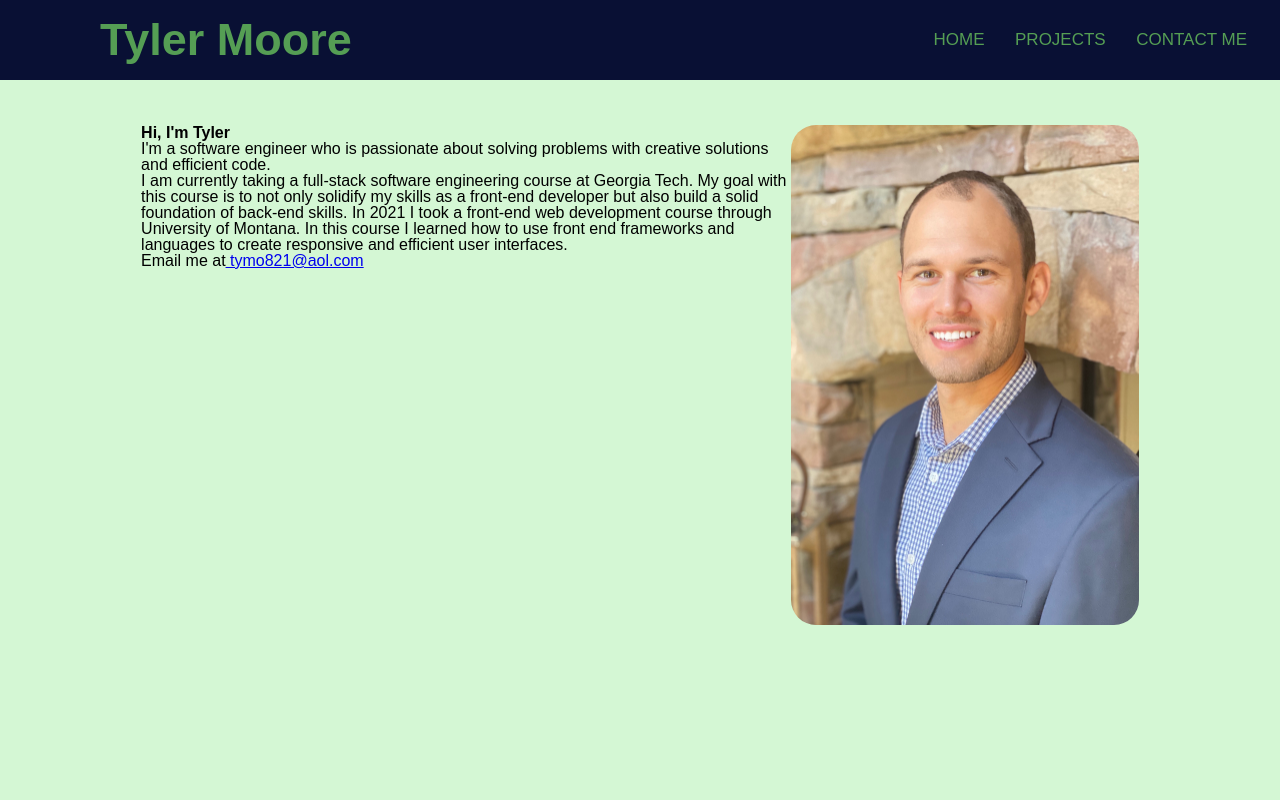
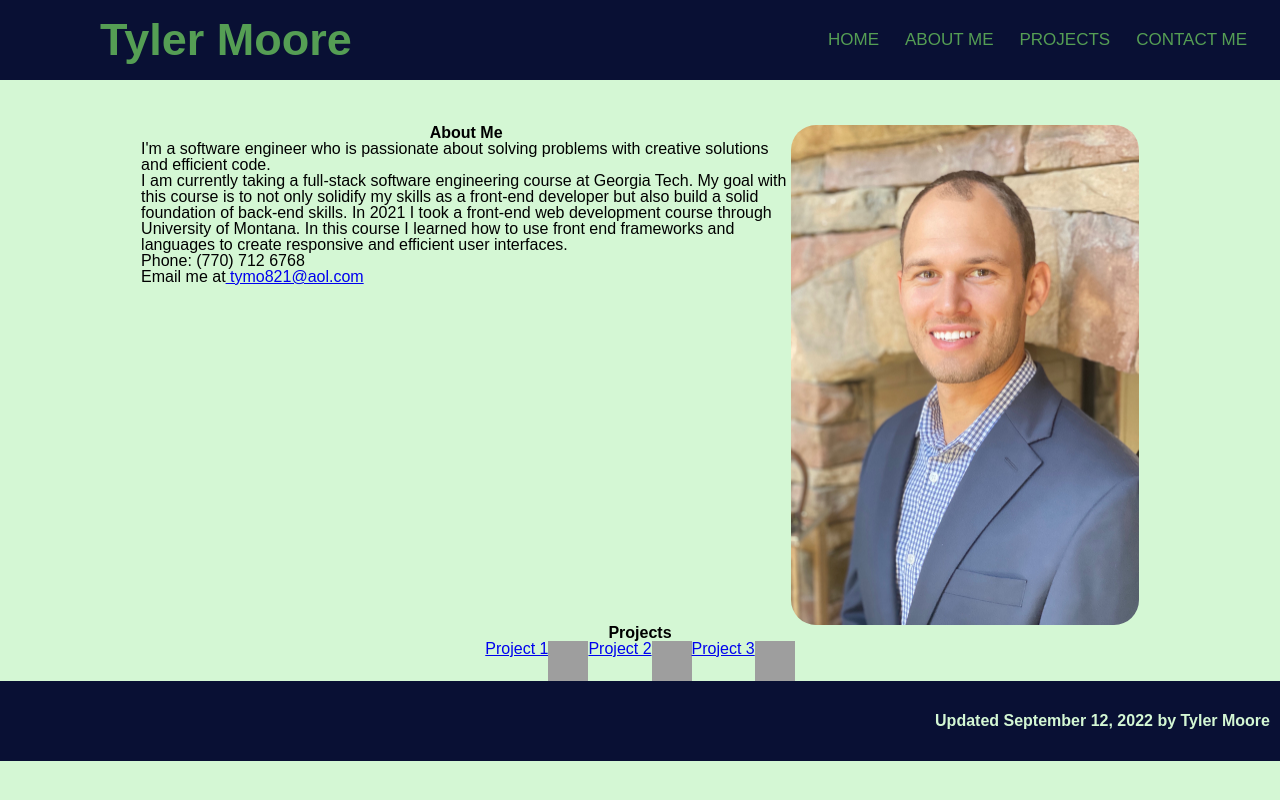
Before and after one commit to Tymo821/personal-portfolio, a plain HTML site: page index.html in a window 1280 px wide. Drawn offline with Linux system fonts and the light colour scheme; grey boxes are pictures that could not be loaded.

Commit message:
updated projects section in html and css files

```diff
--- a/index.html
+++ b/index.html
@@ -10,6 +10,7 @@
     <title>Tyler Moore's Professional Portfolio</title>
 </head>
 <body>
+
     <nav>
         <input type="checkbox" id="check">
         <label for="check" class="checkbtn">
@@ -18,23 +19,41 @@
         <label class="logo">Tyler Moore</label>
         <ul>
             <li><a href="index.html">Home</a></li>
-            <li><a href="#">Projects</a></li>
-            <li><a href="contact.html">Contact Me</a></li>
+            <li><a href="#about-me">About Me</a></li>
+            <li><a href="#projects">Projects</a></li>
+            <li><a href="#contact">Contact Me</a></li>
         </ul>
     </nav>
 
     <div class="spacer"></div>
-        <div class="content-box">
-            <section class="container-width">
-                <h1>Hi, I'm Tyler</h1>
-                <p class="">I'm a software engineer who is passionate about solving problems with creative solutions and efficient code. </p>
-                <p class="main-font">I am currently taking a full-stack software engineering course at Georgia Tech. My goal with this course is to not only solidify my skills as a front-end developer but also build a solid foundation of back-end skills. In 2021 I took a front-end web development course through University of Montana. In this course I learned how to use front end frameworks and languages to create responsive and efficient user interfaces.</p>
-                <p class="">Email me at<a href="mailto: tymo821@aol.com" class=""> tymo821@aol.com</a></p>
-            </section>
-            <section>
-                <img src="./images/headshot.jpg" class="headshot">
-            </section>
-        </div>
+
+    <main class="content-box">
+        <section class="container-width">
+            <h1>About Me</h1>
+            <p>I'm a software engineer who is passionate about solving problems with creative solutions and efficient code. </p>
+            <p>I am currently taking a full-stack software engineering course at Georgia Tech. My goal with this course is to not only solidify my skills as a front-end developer but also build a solid foundation of back-end skills. In 2021 I took a front-end web development course through University of Montana. In this course I learned how to use front end frameworks and languages to create responsive and efficient user interfaces.</p>
+            <p>Phone: (770) 712 6768</p>
+            <p class="">Email me at<a href="mailto: tymo821@aol.com" class=""> tymo821@aol.com</a></p>
+        </section>
+        <img src="./images/headshot.jpg" class="headshot" alt="headhot photo of Tyler Moore">
+    </main>
+
+    <section class="content-box">
+        <section class="content-width">
+            <h2>Projects</h2>
+            <ul>
+                <li><a href="#">Project 1</a></li><img class="project-img"
+                  } src="https://cdn0.iconfinder.com/data/icons/social-network-7/50/22-1024.png" alt="html logo">
+                <li><a href="#">Project 2</a></li><img class="project-img"src="https://th.bing.com/th/id/OIP.kGO7_M0ypB7--OtLwk1PjgHaHa?pid=ImgDet&rs=1" alt="css logo">
+                <li><a href="#">Project 3</a></li><img class="project-img" src="https://th.bing.com/th/id/OIP.vF8_h2mXqrGRynymmcJ4zgHaHJ?pid=ImgDet&rs=1" alt="javascript logo">
+            </ul>
+        </section>
+    </section>
+
+    <footer>
+        <h3>Updated September 12, 2022 by Tyler Moore</h3>
+    </footer>
+
 
 </body>
 </html>
--- a/style.css
+++ b/style.css
@@ -150,3 +150,36 @@ body {
     height: 500px;
     border-radius: 25px;
 }
+ul{
+    display: flex;
+}
+
+h1 {
+    text-align: center;
+}
+
+h2 {
+    text-align: center;
+}
+
+.project-img {
+height: 40px;
+width: 40px;
+}
+
+.project-img:hover {
+    height: 80px;
+    width: 80px;
+}
+
+/* footer */
+footer{
+    background-color: var(--dark);
+    line-height: 60px;
+    color: var(--light);
+    padding: 10px;
+}
+
+h3 {
+    text-align: right;
+}
```
Also changed, not shown: contact.html (+0 -1 lines).
